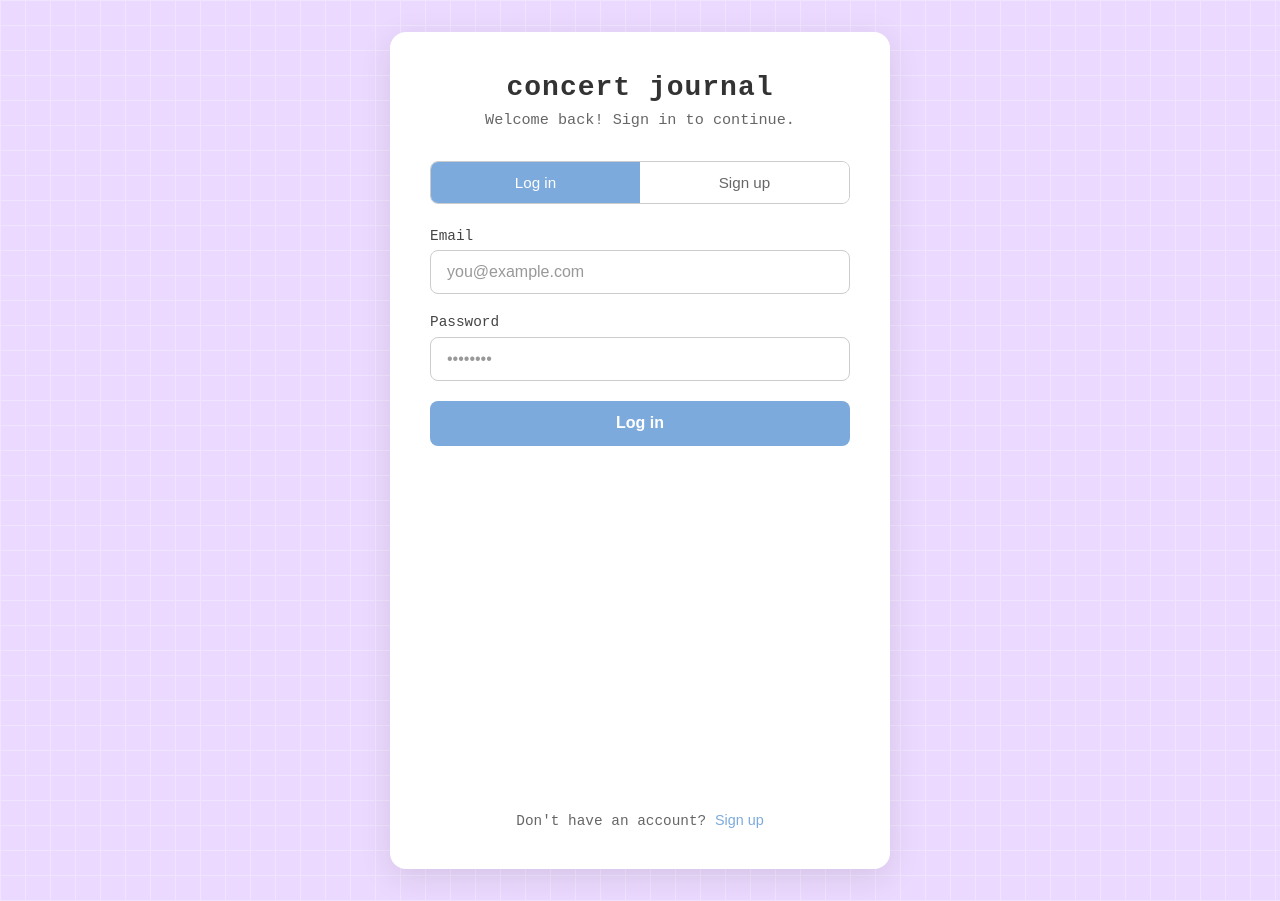
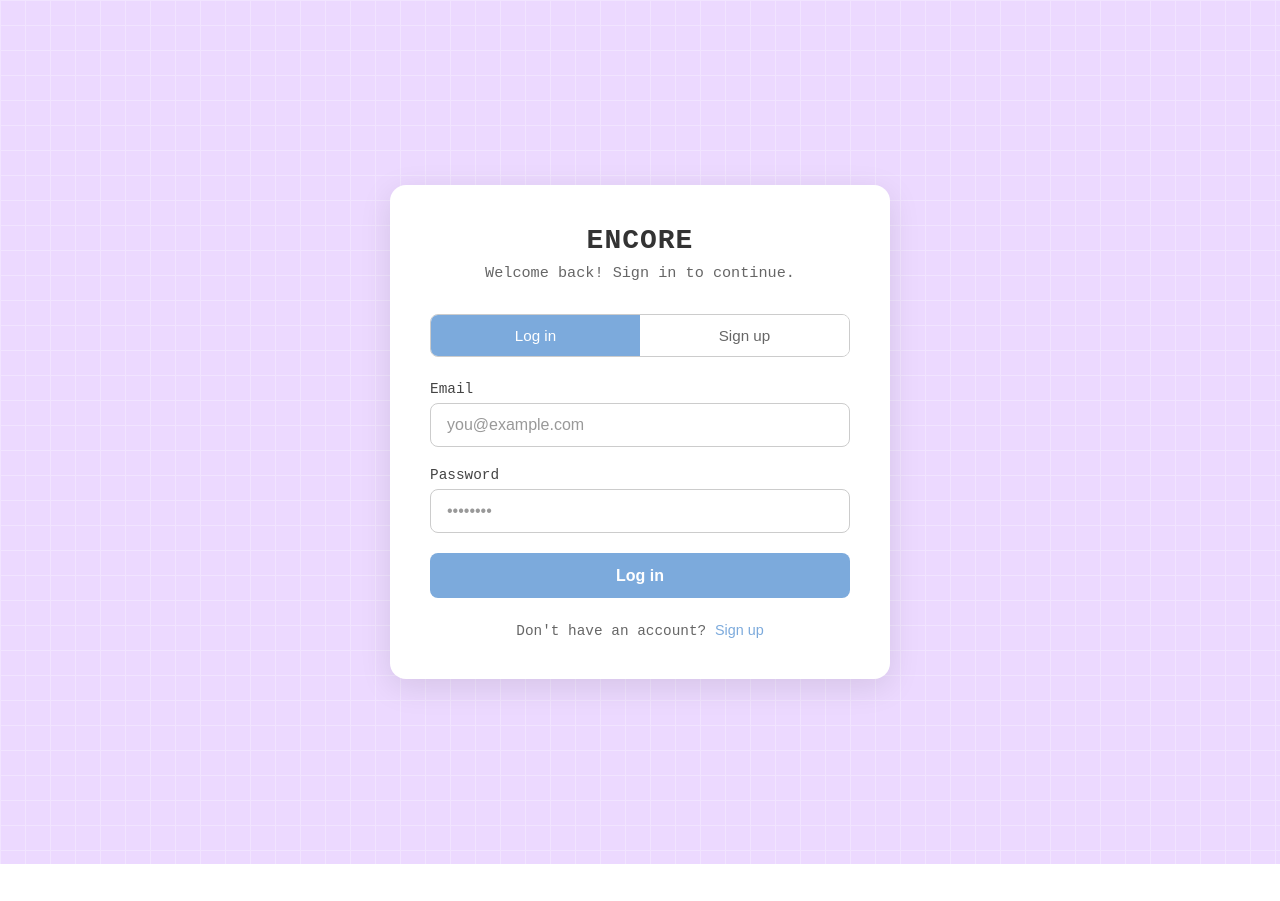
Before and after one commit to joycelynxia/concert, a React (Create React App) app in the folder frontend/: page / in a window 1280 px wide. After the commit the page ends 864 px from the top, so only its background shows below. Built offline with nearby package versions, Linux system fonts and the light colour scheme.

Commit message:
fixed login form height

```diff
--- a/frontend/src/pages/AuthPage.tsx
+++ b/frontend/src/pages/AuthPage.tsx
@@ -73,7 +73,7 @@
     <div className="auth-page">
       <div className="auth-container">
         <div className="auth-header">
-          <h1 className="auth-title">concert journal</h1>
+          <h1 className="auth-title">ENCORE</h1>
           <p className="auth-subtitle">
             {mode === "login"
               ? "Welcome back! Sign in to continue."
--- a/frontend/src/styling/AuthPage.css
+++ b/frontend/src/styling/AuthPage.css
@@ -74,6 +74,7 @@
   display: flex;
   flex-direction: column;
   gap: 1.25rem;
+  height: 100%;
 }
 
 .auth-label {
```
